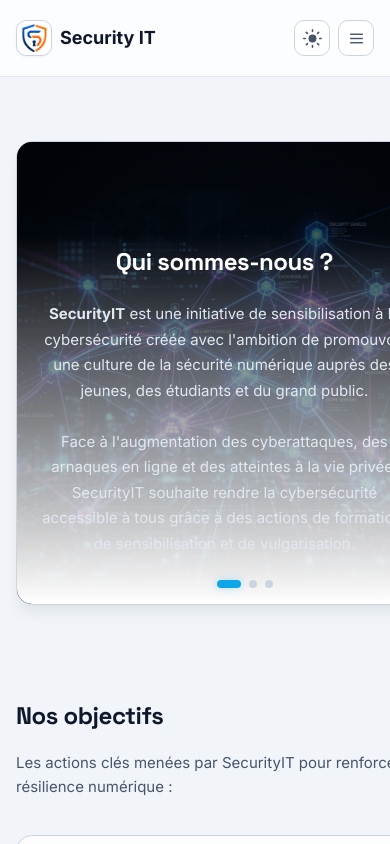
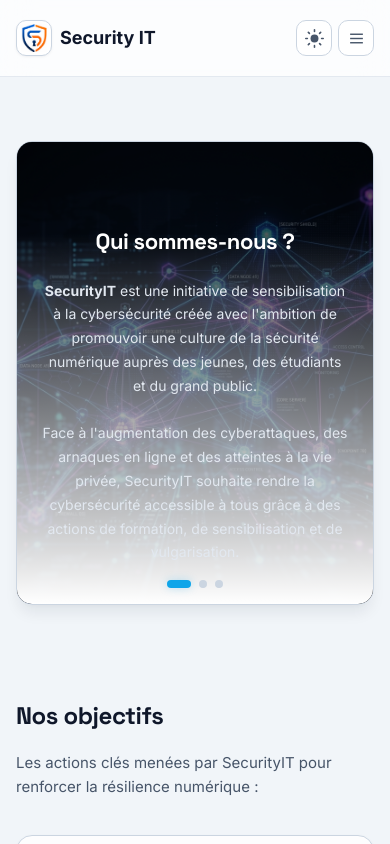
Before and after one commit to brinda206/Secuity-IT, a website: page public/a-propos.html in a window 390 px wide. Drawn offline with Linux system fonts and the light colour scheme.

Commit message:
fix: correction responsive header mobile (masquage searchBtn) + débordement texte carrousel à-propos

```diff
--- a/public/css/style.css
+++ b/public/css/style.css
@@ -444,6 +444,7 @@ html[data-theme="dark"] .theme-toggle .moon-shape { opacity: 1; transform: scale
   color: inherit;
   text-decoration: none;
   cursor: pointer;
+  overflow: hidden;
 }
 .hero-carousel-slide .grid-art {
   position: absolute;
@@ -2142,7 +2143,12 @@ footer ul a:hover { color: var(--brand-sky); transform: translateX(2px); }
   .logo { margin-left: 0; font-size: 18px; gap: 8px; }
   .logo .logo-mark { width: 36px; height: 36px; }
   .logo small { display: none; }
-  .header-actions { gap: 8px; }
+  .header-actions { gap: 6px; }
+  /* Masquer le bouton recherche sur mobile (la barre est déjà dans la page) */
+  #headerSearchBtn { display: none; }
+  /* Masquer les labels des boutons admin sur mobile */
+  .btn-secondary span { display: none; }
+  .btn-secondary { padding: 8px; min-width: 36px; justify-content: center; }
   .icon-btn { width: 36px; height: 36px; }
 
   .header-actions .btn-primary { display: none; }
@@ -2224,8 +2230,10 @@ footer ul a:hover { color: var(--brand-sky); transform: translateX(2px); }
   .hero-carousel-slide p.excerpt { display: -webkit-box; -webkit-line-clamp: 3; -webkit-box-orient: vertical; overflow: hidden; font-size: 14.5px; }
 
   /* Sur la page A propos, le texte ne doit pas être tronqué */
-  .about-hero .hero-carousel-slide { min-height: auto; }
-  .about-hero .hero-carousel-slide p.excerpt { display: block; overflow: visible; font-size: 15px; margin-bottom: 24px; }
+  .about-hero .hero-carousel-slide { min-height: auto; overflow: hidden; }
+  .about-hero .hero-carousel-slide .content { max-width: 100%; box-sizing: border-box; }
+  .about-hero .hero-carousel-slide p.excerpt { display: block; overflow: visible; font-size: 14px; margin-bottom: 16px; word-break: break-word; }
+  .about-hero .hero-carousel-slide h2 { font-size: 22px; word-break: break-word; }
   .hero-carousel-dots { left: 50%; right: auto; transform: translateX(-50%); bottom: 16px; }
   .hero-carousel-btn { width: 36px; height: 36px; }
   .hero-carousel-btn.prev { left: 8px; }
```
